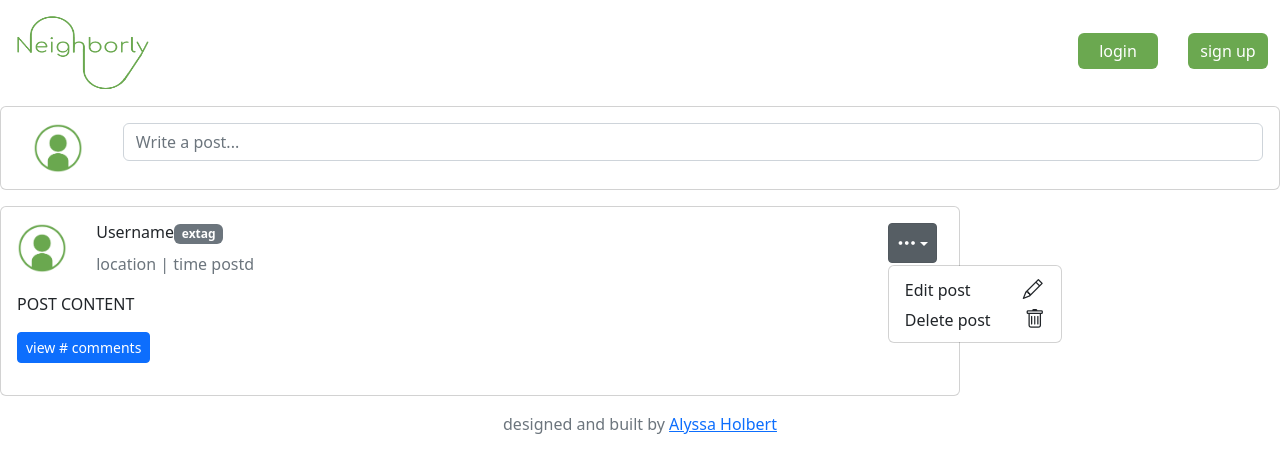
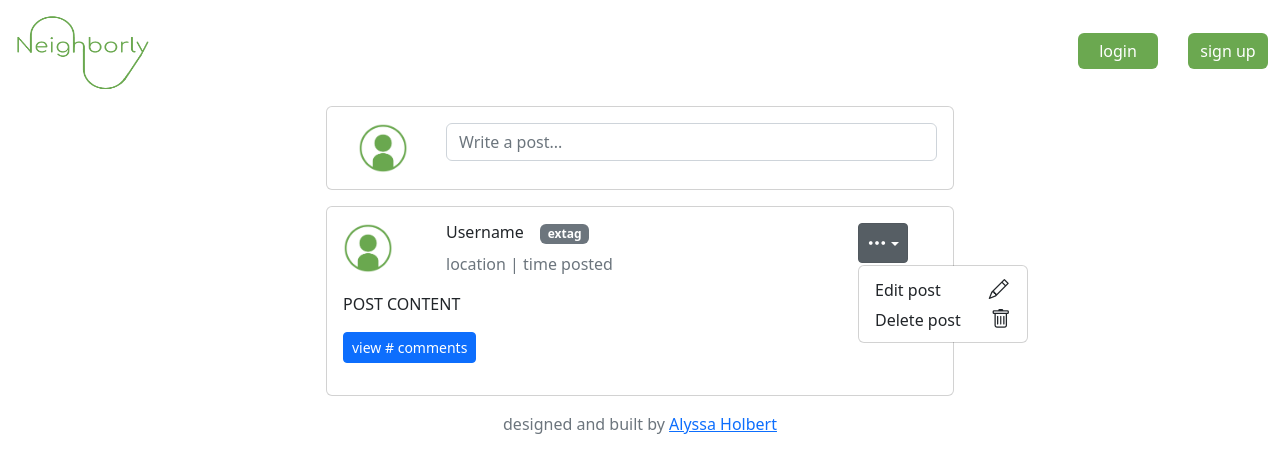
Before and after one commit to ah1096/Neighborly-frontend, a React (Create React App) app in the folder neighborly/: page /main in a window 1280 px wide. Both pictures are taken after a click on the button 912 px from the left and 243 px from the top of the page. Shown: the top 472 px of the page. Built offline with nearby package versions, Linux system fonts and the light colour scheme.

Commit message:
formatting changes + added all post/comm. to Posts

```diff
--- a/neighborly/src/components/CreateComment.js
+++ b/neighborly/src/components/CreateComment.js
@@ -12,13 +12,12 @@ export default function CreateComment(){
 
 
     return(
-
+<div>
     <div className="card mb-3">
         <div className="card-body">
 
             <div className="row">
-
-                <div className="col-1">
+                <div className="col-2">
                     <img className="d-block mx-lg-auto img-fluid rounded-circle"
                         loading="lazy"
                         alt="default user icon"
@@ -30,7 +29,7 @@ export default function CreateComment(){
                     ></img>
                 </div>
 
-                <div className="col-11">
+                <div className="col-10">
                         <form>
                             <div className="input-group">
                                 <input type="text" className="form-control" placeholder="Write a comment..." aria-describedby="button-addon2"/>
@@ -45,6 +44,7 @@ export default function CreateComment(){
 
         </div>
     </div>
+</div>
 
 
     )
--- a/neighborly/src/components/CreatePost.js
+++ b/neighborly/src/components/CreatePost.js
@@ -14,7 +14,7 @@ export default function CreatePost(){
 
             <div className="row">
 
-                <div className="col-1">
+                <div className="col-2">
                     <img className="d-block mx-lg-auto img-fluid rounded-circle"
                         loading="lazy"
                         alt="default user icon"
@@ -26,7 +26,7 @@ export default function CreatePost(){
                     ></img>
                 </div>
 
-                <div className="col-11">
+                <div className="col-10">
                         <form>
                             <div className="input-group">
                                 <input type="text" className="form-control" placeholder="Write a post..." data-bs-toggle="modal" data-bs-target="#createpostmodal" />
--- a/neighborly/src/components/MainPage.js
+++ b/neighborly/src/components/MainPage.js
@@ -1,11 +1,15 @@
-import Post from './Post.js';
+import Posts from './Posts.js';
 import CreatePost from './CreatePost.js';
 
 export default function MainPage(){
     return(
         <span>
-        <CreatePost />
-        <Post />
+            <div className="row justify-content-center">
+                <div className="col-6">
+                    <CreatePost />
+                    <Posts />
+                </div>
+            </div>
         </span>
     )
 }
--- a/neighborly/src/components/Post.js
+++ b/neighborly/src/components/Post.js
@@ -14,7 +14,8 @@ export default function Post(){
     return(
 
 // USER POST
-        <div className="card w-75">
+    <div>
+        <div className="card">
             <div className="card-body">
                 <div className="row">
                     <div className="col">
@@ -84,6 +85,7 @@ export default function Post(){
                     </div>
             </div>
         </div>
+    </div>
 
 
     )
--- a/neighborly/src/components/Posts.js
+++ b/neighborly/src/components/Posts.js
@@ -1,5 +1,200 @@
+import defaulticon from './images/defaulticon.png';
+const image = {
+    name: 'defaulticon',
+    imageUrl: defaulticon,
+    imageHeight: 50,
+    imageWidth: 50,
+};
+
+
 export default function Posts(){
     return(
+
+// USER POST
+<div className="card">
+<div className="card-body">
+    <div className="row">
+        <div className="col">
+            <img className="col-2 d-inline mx-lg-auto img-fluid rounded-circle"
+                            loading="lazy"
+                            alt="default user icon"
+                            src= {image.imageUrl}
+                            style={{
+                                width: image.imageWidth,
+                                height: image.imageHeight
+                                }}
+                        ></img>
+        </div>
+
+        <div className="col-8">
+            <h6 id="postauthor" className="card-title">
+                    Username
+                <span id="extag" className="badge bg-secondary ms-3">
+                    extag
+                </span>
+            </h6>
+
+            <p id="wherewhen" className="text-muted">
+                location | time posted
+            </p>
+        </div>
+
+{/* DROPDOWN - only available to current user on OWN posts;
+onclick = EDIT and DELETE options become available */}
+
+        <div className="col-2">
+            <div className="dropdown">
+
+                <button className="btn btn-sm btn-secondary dropdown-toggle" type="button" data-bs-toggle="dropdown" aria-expanded="false">
+                    <i className="bi bi-three-dots"></i>
+                </button>
+
+                <ul className="dropdown-menu">
+                    <li >
+                        <a id="editpost" className="dropdown-item d-inline" href="#">
+                            Edit post
+                            <i id="pencilicon"className="bi bi-pencil d-inline ms-5"></i>
+                        </a>
+                    </li>
+
+                    <li >
+                        <a id="deletepost" className="dropdown-item d-inline" href="#">
+                            Delete post
+                            <i id="trashicon" className="bi bi-trash d-inline ms-4"></i>
+                        </a>
+                        {/* add onclick 'Are you sure?' popup */}
+                    </li>
+                </ul>
+
+            </div>
+        </div>
+
+
+
+    </div>
+
+    <p id="postcontent" className="card-text">
+        POST CONTENT
+    </p>
+
+
+{/* COMMENT DROPDOWN */}
+    <p>
+        <button className="btn btn-sm btn-primary" type="button" data-bs-toggle="collapse" data-bs-target="#collapseExample" aria-expanded="false" aria-controls="collapseExample">
+            view # comments
+        </button>
+    </p>
+
+        <div className="collapse" id="collapseExample">
+            <div className="card card-body">
+
+
+                {/* USER COMMENTS */}
+
+                    <div className="card mb-3">
+                        <div className="card-body">
+
+                            <div className="row">
+                                <div className="col">
+                                    <img className="col-2 d-inline mx-lg-auto img-fluid rounded-circle"
+                                        loading="lazy"
+                                        alt="default user icon"
+                                        src= {image.imageUrl}
+                                        style={{
+                                            width: image.imageWidth,
+                                            height: image.imageHeight
+                                            }}
+                                    ></img>
+                                </div>
+
+                                <div className="col-8">
+                                    <h6 id="postauthor" className="card-title">
+                                        Username
+                                    </h6>
+                                    <p id="wherewhen" className="text-muted">
+                                        time posted
+                                    </p>
+                                </div>
+
+                            <div className="col-2">
+                                <div className="dropdown">
+
+                                    <button className="btn btn-sm btn-secondary dropdown-toggle" type="button" data-bs-toggle="dropdown" aria-expanded="false">
+                                    <i className="bi bi-three-dots"></i>
+                                    </button>
+
+                                    <ul className="dropdown-menu">
+                                        <li >
+                                            <a id="editcomment" className="dropdown-item d-inline" href="#">
+                                                Edit comment
+                                                <i id="pencilicon"className="bi bi-pencil d-inline ms-5"></i>
+                                            </a>
+                                        </li>
+
+                                        <li >
+                                            <a id="deletecomment" className="dropdown-item d-inline" href="#">
+                                                Delete comment
+                                                <i id="trashicon" className="bi bi-trash d-inline ms-4"></i>
+                                            </a>
+                                            {/* add onclick 'Are you sure?' popup */}
+                                        </li>
+                                    </ul>
+
+                                </div>
+                            </div>
+
+                            </div>
+
+                            <p>
+                                COMMENT CONTENT
+                            </p>
+
+                        </div>
+                    </div>
+
+
+                {/* CREATE COMMENT FIELD */}
+
+                    <div className="card mb-3">
+                        <div className="card-body">
+
+                            <div className="row">
+
+                                <div className="col-2">
+                                    <img className="d-block mx-lg-auto img-fluid rounded-circle"
+                                        loading="lazy"
+                                        alt="default user icon"
+                                        src= {image.imageUrl}
+                                        style={{
+                                            width: image.imageWidth,
+                                            height: image.imageHeight
+                                            }}
+                                    ></img>
+                                </div>
+
+                                <div className="col-10">
+                                        <form>
+                                            <div className="input-group">
+                                                <input type="text" className="form-control" placeholder="Write a comment..." aria-describedby="button-addon2"/>
+                                                <button id="createcommentbtn" className="btn btn-outline-secondary" type="button">
+                                                <i className="bi bi-plus-lg d-inline"></i>
+                                                </button>
+                                            </div>
+                                        </form>
+                                </div>
+
+                            </div>
+
+                        </div>
+                    </div>
+
+
+
+            </div>
+        </div>
+</div>
+</div>
+
 
 
 
```
